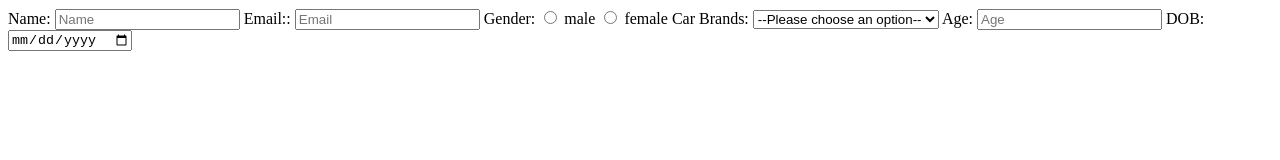
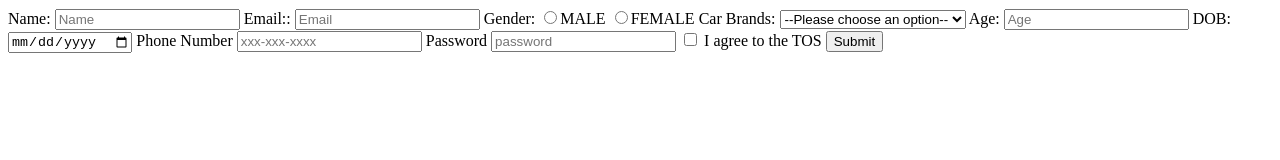
Before and after one commit to acciojob/signup-form-car-sanjupoonia, a website: page main.html in a window 1280 px wide. Drawn offline with Linux system fonts and the light colour scheme.

Commit message:
created a submission

```diff
--- a/main.html
+++ b/main.html
@@ -10,19 +10,22 @@
 	<!-- the entire body must be written by student -->
     <script type="text/javascript" src="./script.js">
 </script>
-<form>
+<form method="post">
 <label for="name">Name:</label>
 	<input type="text" required id="name" placeholder="Name">
 
 <label for="email">Email::</label>
-	<input type="email" required id="emil" placeholder="Email">
+	<input type="email" required id="email" placeholder="Email">
 
 <label>Gender:</label>
-	<input type="radio" required id="gender_m">
-	<label for="gender_m">male</label>
+	<label for="male">
+	<input type="radio"  value="gender_m" name="gender" id="male">MALE
+	</label>
 
-	<input type="radio" required id="gender_f">
-	<label for="gender_f">female</label>
+
+	<label for="female">
+	<input type="radio"  value="gender_f" name="gender" id="female">FEMALE
+	</label>
 
 <label for="cars">Car Brands:</label>
 	<select required id="cars" name="cars">
@@ -39,6 +42,16 @@
 <label for="dob">DOB:</label>
 	<input type="date" required id="dob">
 
+	<label for="tel">Phone Number</label>
+	<input type="tel" id="tel" placeholder="xxx-xxx-xxxx">
+
+	<label for="password">Password</label>
+	<input type="password" required id="password" placeholder="password">
+	<input type="checkbox" required id="tos">
+	<label for="tos">I agree to the TOS</label>
+	<button type="submit">Submit</button>
+
+
 
 </form>
 
```
